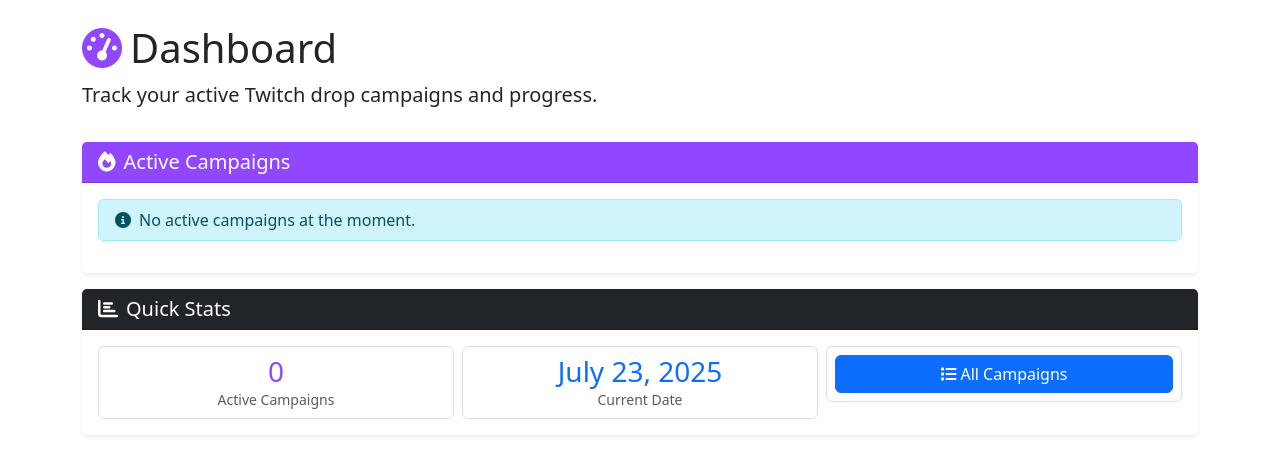
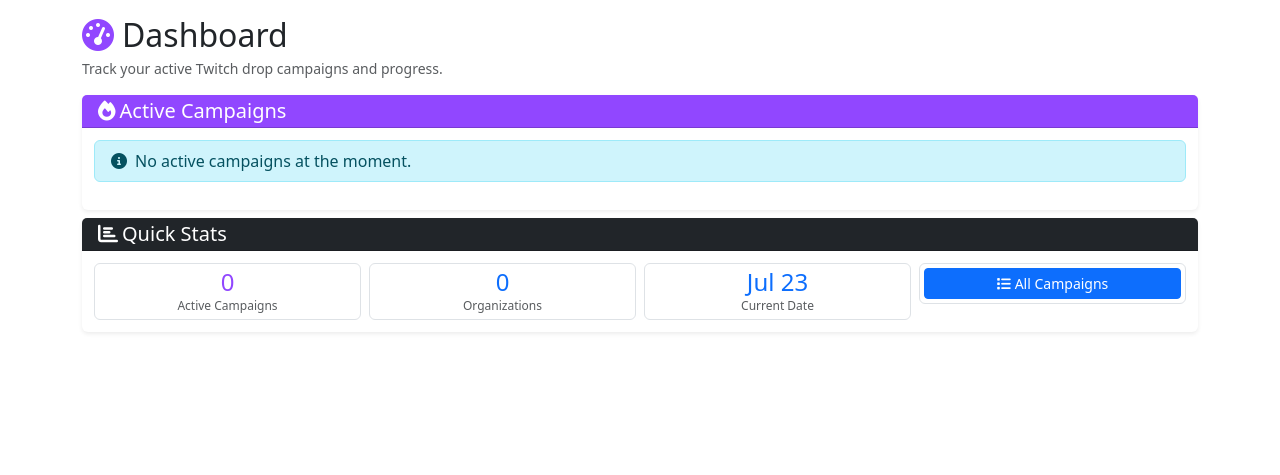
Before and after one commit to TheLovinator1/ttvdrops, a Django app: page / in a window 1280 px wide. Shown: the part 56-531 px from the top of the page. Run offline with Django 5.2, Linux system fonts and the light colour scheme; data that the repository does not hold is empty; parts of the project's set-up code (start-up, migrations or seed data) failed here and were passed over.

Commit message:
Refactor dashboard view to group active campaigns by organization and game

```diff
--- a/templates/twitch/dashboard.html
+++ b/templates/twitch/dashboard.html
@@ -3,60 +3,144 @@
 {% block title %}Dashboard - Twitch Drops Tracker{% endblock %}
 
 {% block content %}
-<div class="row mb-3">
+<div class="row mb-2">
     <div class="col">
-        <h1 class="mb-2"><i class="fas fa-tachometer-alt me-2 twitch-color"></i>Dashboard</h1>
-        <p class="lead mb-3">Track your active Twitch drop campaigns and progress.</p>
+        <h2 class="mb-1"><i class="fas fa-tachometer-alt me-2 twitch-color"></i>Dashboard</h2>
+        <p class="small text-muted mb-2">Track your active Twitch drop campaigns and progress.</p>
     </div>
 </div>
 
-<div class="row mb-3">
+<style>
+    .org-section {
+        border-left: 3px solid #9146FF;
+        padding-left: 10px;
+        margin-bottom: 15px;
+    }
+
+    .game-section {
+        border-left: 2px solid #6441A4;
+        padding-left: 8px;
+        margin-left: 5px;
+        margin-bottom: 10px;
+    }
+
+    .org-section h5 {
+        color: #9146FF;
+        font-size: 1.1rem;
+        margin-bottom: 8px;
+    }
+
+    .game-section h6 {
+        font-size: 0.95rem;
+        margin-bottom: 5px;
+    }
+
+    .game-section h6 a {
+        color: #6441A4;
+    }
+
+    .game-section h6 a:hover {
+        color: #9146FF;
+    }
+
+    .campaign-card {
+        padding: 8px !important;
+        margin-bottom: 0;
+        height: 100%;
+    }
+
+    .campaign-image img,
+    .campaign-image div {
+        width: 50px !important;
+        height: 50px !important;
+    }
+
+    .card-body {
+        padding: 0.75rem !important;
+    }
+
+    .title-wrapper {
+        min-height: 1.9rem !important;
+    }
+
+    .title-wrapper h6 {
+        font-size: 0.85rem !important;
+        line-height: 1.2;
+    }
+
+    .mb-3 {
+        margin-bottom: 0.75rem !important;
+    }
+
+    .mb-4 {
+        margin-bottom: 1rem !important;
+    }
+
+    .g-3 {
+        --bs-gutter-y: 0.5rem !important;
+        --bs-gutter-x: 0.5rem !important;
+    }
+</style>
+
+<div class="row mb-2">
     <div class="col-12">
         <div class="card border-0 shadow-sm">
-            <div class="card-header bg-twitch py-2">
-                <h5 class="mb-0"><i class="fas fa-fire me-2"></i>Active Campaigns</h5>
+            <div class="card-header bg-twitch py-1">
+                <h5 class="mb-0"><i class="fas fa-fire me-1"></i>Active Campaigns</h5>
             </div>
             <div class="card-body py-3">
-                {% if active_campaigns %}
+                {% if campaigns_by_org_game %}
+                {% for org_id, org_data in campaigns_by_org_game.items %}
+                <div class="org-section mb-4">
+                    <h5><i class="fas fa-building me-1"></i>{{ org_data.name }}</h5>
+
+                    {% for game_id, game_data in org_data.games.items %}
+                    <div class="game-section mb-3">
+                        <h6>
+                            <a href="{% url 'twitch:game_detail' game_id %}" class="text-decoration-none">
+                                <i class="fas fa-gamepad me-1"></i>{{ game_data.name }}
+                            </a>
+                        </h6>
+
                         <div class="row g-3">
-                    {% for campaign in active_campaigns %}
-                    <div class="col-md-6 col-lg-4 col-xl-3">
-                        <div class="campaign-card campaign-active border rounded p-2">
+                            {% for campaign in game_data.campaigns %}
+                            <div class="col-md-4 col-lg-3 col-xl-2">
+                                <div class="campaign-card campaign-active border rounded">
                                     <div class="d-flex">
-                                <div class="campaign-image flex-shrink-0 me-3">
+                                        <div class="campaign-image flex-shrink-0 me-2">
                                             {% if campaign.image_url %}
-                                    <img src="{{ campaign.image_url }}" width="70" height="70" class="rounded"
+                                            <img src="{{ campaign.image_url }}" class="rounded"
                                                 alt="{{ campaign.name }}" style="object-fit: cover;">
                                             {% else %}
                                             <div class="bg-light rounded"
-                                        style="width: 70px; height: 70px; display: flex; align-items: center; justify-content: center;">
-                                        <i class="fas fa-image text-muted" style="font-size: 1.5rem;"></i>
+                                                style="display: flex; align-items: center; justify-content: center;">
+                                                <i class="fas fa-image text-muted" style="font-size: 1.2rem;"></i>
                                             </div>
                                             {% endif %}
                                         </div>
                                         <div class="campaign-details min-w-0">
-                                    <div class="title-wrapper" style="min-height: 2.4rem;">
-                                        <h6 class="mb-1" title="{{ campaign.name }}"
-                                            style="display: -webkit-box; display: box; -webkit-line-clamp: 2; line-clamp: 2; -webkit-box-orient: vertical; box-orient: vertical; overflow: hidden; font-size: 0.9rem;">
+                                            <div class="title-wrapper">
+                                                <h6 class="mb-0" title="{{ campaign.name }}"
+                                                    style="display: -webkit-box; display: box; -webkit-line-clamp: 2; line-clamp: 2; -webkit-box-orient: vertical; box-orient: vertical; overflow: hidden;">
                                                     {{ campaign.clean_name }}</h6>
                                             </div>
-                                    <p class="mb-1 small text-muted text-truncate">
-                                        <a href="{% url 'twitch:game_detail' campaign.game.id %}"
-                                            class="text-decoration-none" title="{{ campaign.game.display_name }}">
-                                            <i class="fas fa-gamepad me-1"></i>{{ campaign.game.display_name }}
-                                        </a>
-                                    </p>
+                                            <div class="d-flex align-items-center">
+                                                <span class="badge bg-success" style="font-size: 0.7rem;">Active</span>
+                                                <small class="text-muted ms-1" style="font-size: 0.7rem;">Ends
+                                                    {{ campaign.end_at|date:"M d" }}</small>
                                             </div>
+                                            <a href="{% url 'twitch:campaign_detail' campaign.id %}"
+                                                class="stretched-link"></a>
                                         </div>
-                            <div class="d-flex justify-content-between align-items-center mt-2">
-                                <span class="badge bg-success">Active</span>
-                                <a href="{% url 'twitch:campaign_detail' campaign.id %}"
-                                    class="btn btn-sm btn-outline-primary">Details</a>
                                     </div>
                                 </div>
                             </div>
                             {% endfor %}
                         </div>
+                    </div>
+                    {% endfor %}
+                </div>
+                {% endfor %}
                 {% else %}
                 <div class="alert alert-info py-2">
                     <i class="fas fa-info-circle me-2"></i>No active campaigns at the moment.
@@ -70,26 +154,32 @@
 <div class="row">
     <div class="col-12">
         <div class="card border-0 shadow-sm">
-            <div class="card-header bg-dark text-white py-2">
-                <h5 class="mb-0"><i class="fas fa-chart-bar me-2"></i>Quick Stats</h5>
+            <div class="card-header bg-dark text-white py-1">
+                <h5 class="mb-0"><i class="fas fa-chart-bar me-1"></i>Quick Stats</h5>
             </div>
-            <div class="card-body py-3">
+            <div class="card-body py-2">
                 <div class="row text-center g-2">
-                    <div class="col-md-4 mb-2 mb-md-0">
-                        <div class="p-2 border rounded">
-                            <h3 class="twitch-color mb-0">{{ active_campaigns.count }}</h3>
-                            <p class="mb-0 small text-muted">Active Campaigns</p>
+                    <div class="col-md-3 mb-1 mb-md-0">
+                        <div class="p-1 border rounded">
+                            <h4 class="twitch-color mb-0">{{ active_campaigns.count }}</h4>
+                            <p class="mb-0 small text-muted" style="font-size: 0.75rem;">Active Campaigns</p>
                         </div>
                     </div>
-                    <div class="col-md-4 mb-2 mb-md-0">
-                        <div class="p-2 border rounded">
-                            <h3 class="text-primary mb-0">{{ now|date:"F j, Y" }}</h3>
-                            <p class="mb-0 small text-muted">Current Date</p>
+                    <div class="col-md-3 mb-1 mb-md-0">
+                        <div class="p-1 border rounded">
+                            <h4 class="text-primary mb-0">{{ campaigns_by_org_game|length }}</h4>
+                            <p class="mb-0 small text-muted" style="font-size: 0.75rem;">Organizations</p>
                         </div>
                     </div>
-                    <div class="col-md-4">
-                        <div class="p-2 border rounded">
-                            <a href="{% url 'twitch:campaign_list' %}" class="btn btn-primary w-100">
+                    <div class="col-md-3 mb-1 mb-md-0">
+                        <div class="p-1 border rounded">
+                            <h4 class="text-primary mb-0">{{ now|date:"M j" }}</h4>
+                            <p class="mb-0 small text-muted" style="font-size: 0.75rem;">Current Date</p>
+                        </div>
+                    </div>
+                    <div class="col-md-3">
+                        <div class="p-1 border rounded">
+                            <a href="{% url 'twitch:campaign_list' %}" class="btn btn-primary btn-sm w-100">
                                 <i class="fas fa-list me-1"></i>All Campaigns
                             </a>
                         </div>
--- a/twitch/views.py
+++ b/twitch/views.py
@@ -318,11 +318,44 @@ def dashboard(request: HttpRequest) -> HttpResponse:
         .prefetch_related(Prefetch("time_based_drops", queryset=TimeBasedDrop.objects.prefetch_related("benefits")))
     )
 
+    # Group active campaigns by organization and then by game
+    campaigns_by_org_game = {}
+
+    for campaign in active_campaigns:
+        org_id = campaign.owner.id
+        org_name = campaign.owner.name
+        game_id = campaign.game.id
+        game_name = campaign.game.display_name
+
+        # Initialize org dict if not exists
+        if org_id not in campaigns_by_org_game:
+            campaigns_by_org_game[org_id] = {"name": org_name, "games": {}}
+
+        # Initialize game list if not exists
+        if game_id not in campaigns_by_org_game[org_id]["games"]:
+            campaigns_by_org_game[org_id]["games"][game_id] = {"name": game_name, "campaigns": []}
+
+        # Add campaign to the game list
+        campaigns_by_org_game[org_id]["games"][game_id]["campaigns"].append(campaign)
+
+    # Sort organizations alphabetically
+    sorted_campaigns_by_org_game = {
+        org_id: campaigns_by_org_game[org_id]
+        for org_id in sorted(campaigns_by_org_game.keys(), key=lambda k: campaigns_by_org_game[k]["name"])
+    }
+
+    # Sort games alphabetically within each organization
+    for org_data in sorted_campaigns_by_org_game.values():
+        org_data["games"] = {
+            game_id: org_data["games"][game_id] for game_id in sorted(org_data["games"].keys(), key=lambda k: org_data["games"][k]["name"])
+        }
+
     return render(
         request,
         "twitch/dashboard.html",
         {
-            "active_campaigns": active_campaigns,
+            "active_campaigns": active_campaigns,  # Keep the original list for backward compatibility
+            "campaigns_by_org_game": sorted_campaigns_by_org_game,  # Add the new organized structure
             "now": now,
         },
     )
```
Lines whose indentation alone changed are shown as unchanged.
